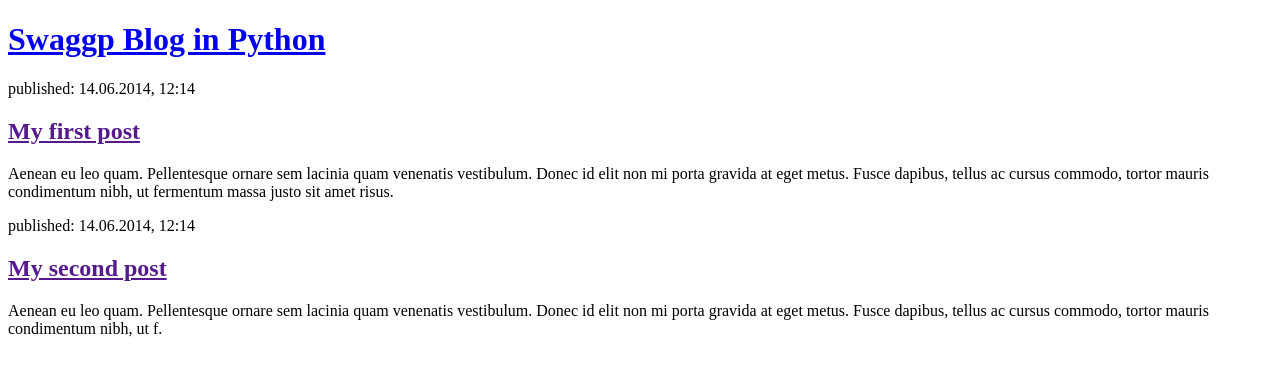
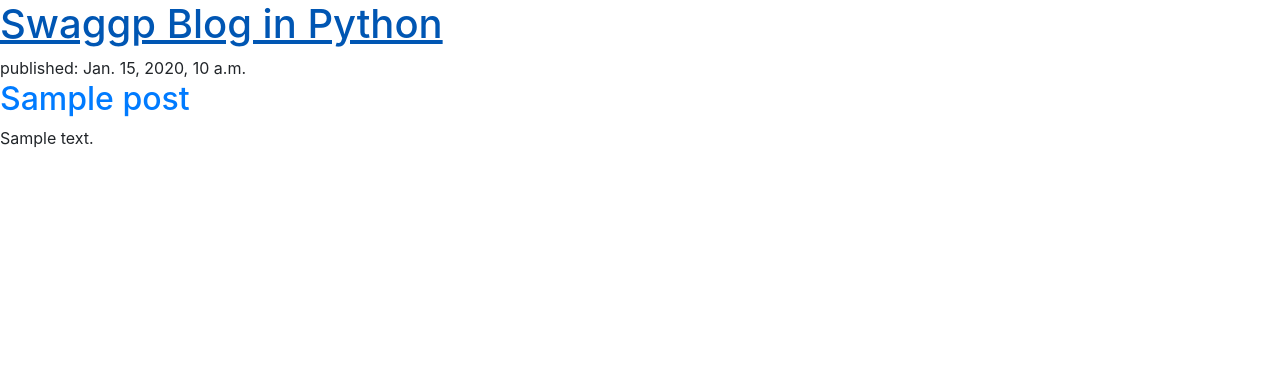
Before and after one commit to mutebinuhu/mydjangoapp, a Django app: page / in a window 1280 px wide. Shown: the top 376 px of the page. Run offline with Django 3.2, Linux system fonts and the light colour scheme; tables that the repository leaves empty hold one stand-in row (values such as "Sample post").

Commit message:
added templates

```diff
--- a/mysite/blog/models.py
+++ b/mysite/blog/models.py
@@ -16,6 +16,6 @@
         self.published_at = timezone.now()
         self.save()
 
-    def __str_(self):
+    def __str__(self):
         return self.title
     # Create your models here.
--- a/mysite/blog/templates/blog/post_list.html
+++ b/mysite/blog/templates/blog/post_list.html
@@ -2,22 +2,22 @@
 <html>
     <head>
         <title>Swaggp Blog in Python</title>
+        <link rel="stylesheet" href="https://cdn.jsdelivr.net/npm/bootstrap@4.5.3/dist/css/bootstrap.min.css" integrity="sha384-TX8t27EcRE3e/ihU7zmQxVncDAy5uIKz4rEkgIXeMed4M0jlfIDPvg6uqKI2xXr2" crossorigin="anonymous">
+
     </head>
     <body>
         <header>
             <h1><a href="/">Swaggp Blog in Python</a></h1>
         </header>
 
-        <article>
-            <time>published: 14.06.2014, 12:14</time>
-            <h2><a href="">My first post</a></h2>
-            <p>Aenean eu leo quam. Pellentesque ornare sem lacinia quam venenatis vestibulum. Donec id elit non mi porta gravida at eget metus. Fusce dapibus, tellus ac cursus commodo, tortor mauris condimentum nibh, ut fermentum massa justo sit amet risus.</p>
-        </article>
+            {% for post in posts%}
+            <article>
+                <time>published: {{post.published_at}}</time>
+                <h2><a href="">{{post.title}}</a></h2>
+                <p>{{post.text|linebreaksbr}}</p>
+            </article>
 
-        <article>
-            <time>published: 14.06.2014, 12:14</time>
-            <h2><a href="">My second post</a></h2>
-            <p>Aenean eu leo quam. Pellentesque ornare sem lacinia quam venenatis vestibulum. Donec id elit non mi porta gravida at eget metus. Fusce dapibus, tellus ac cursus commodo, tortor mauris condimentum nibh, ut f.</p>
-        </article>
+            {% endfor %}
+
     </body>
 </html>
--- a/mysite/blog/views.py
+++ b/mysite/blog/views.py
@@ -1,7 +1,10 @@
 from django.shortcuts import render
+from .models import Post
+from django.utils import timezone
 
 
 def post_list(request):
-    return render(request, 'blog/post_list.html', {})
+    posts = Post.objects.filter(published_at__lte=timezone.now()).order_by('published_at')
+    return render(request, 'blog/post_list.html', {'posts': posts})
 
 # Create your views here.
```
